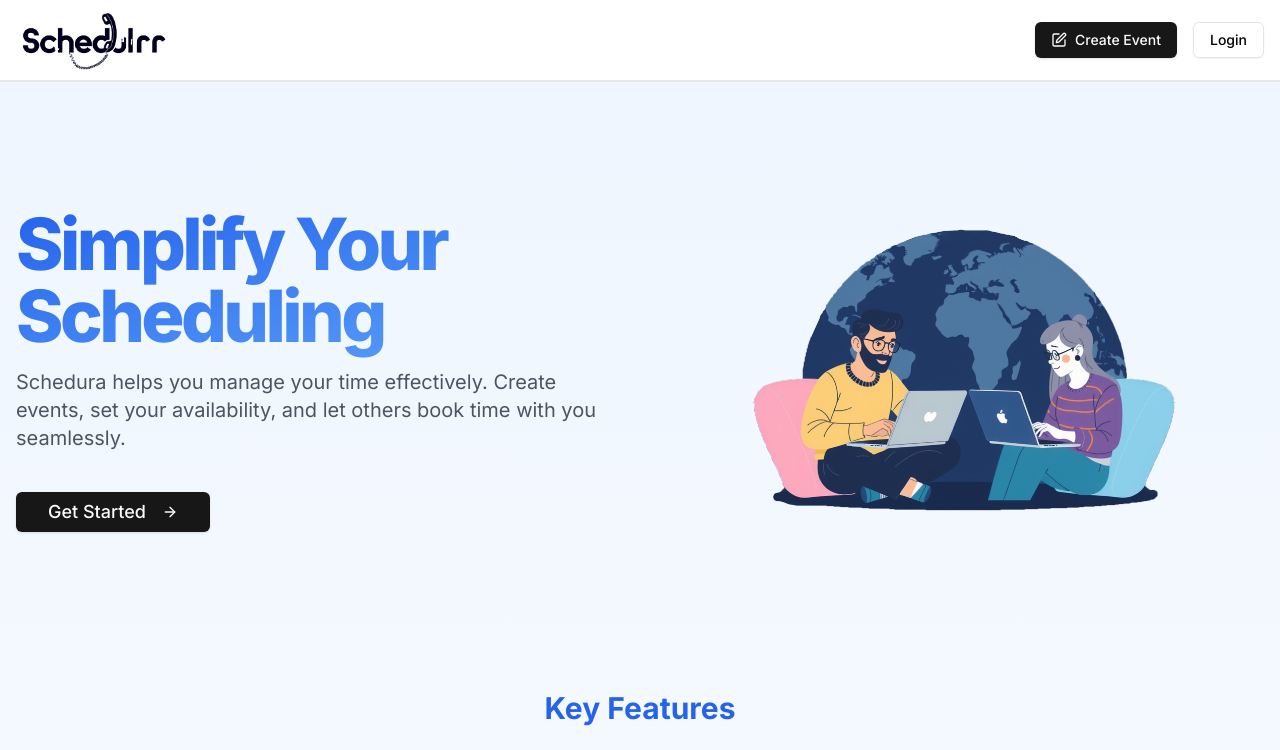
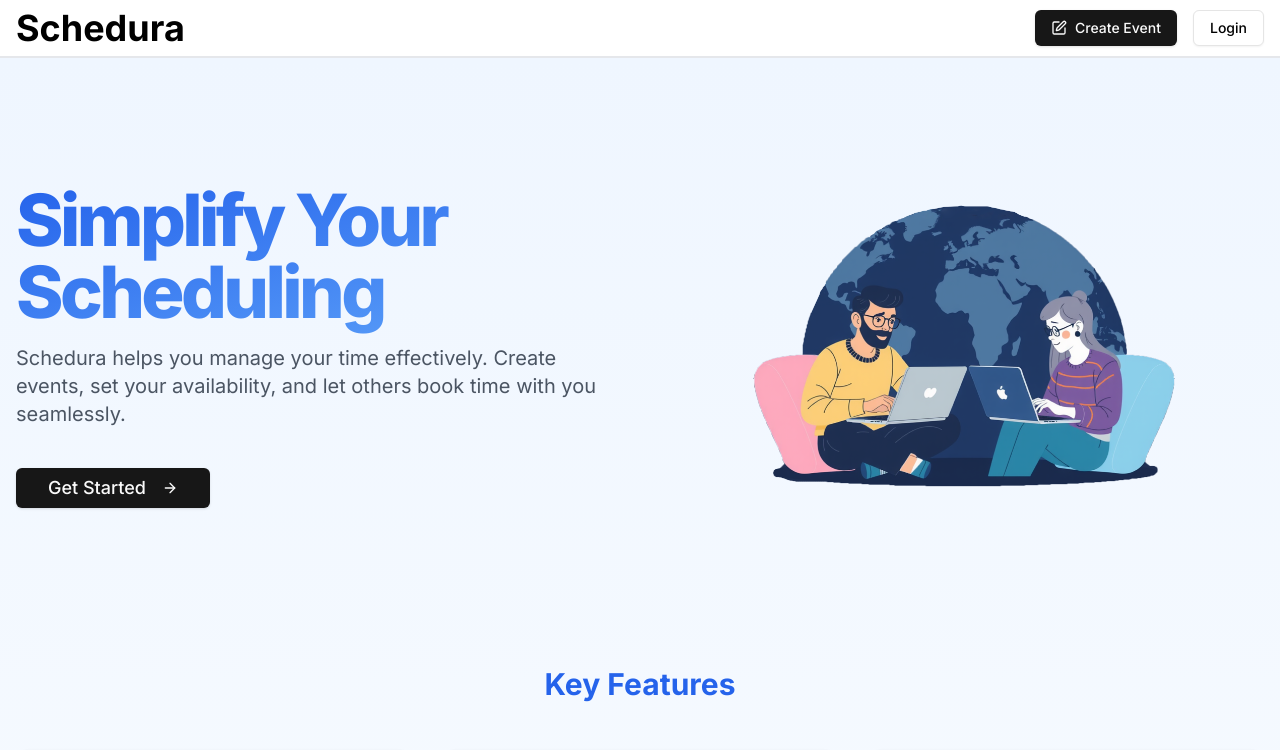
Before and after one commit to aviralsharma07/schedura, a Next.js app: page / in a window 1280 px wide. Shown: the top 750 px of the page. Built offline with nearby package versions, Linux system fonts and the light colour scheme; no server answers.

Commit message:
update header and readme

```diff
--- a/components/header.tsx
+++ b/components/header.tsx
@@ -12,7 +12,8 @@
   return (
     <nav className="mx-auto py-2 px-4 flex justify-between items-center shadow-md border-b-2 bg-white">
       <Link href="/" className="flex items-center">
-        <Image src="/logo.png" alt="Logo" width={150} height={60} className="h-16 w-auto" />
+        {/* <Image src="/logo.png" alt="Logo" width={150} height={60} className="h-16 w-auto" /> */}
+        <span className="text-4xl font-bold text-black">Schedura</span>
       </Link>
 
       <div className="flex items-center gap-4">
```
Also changed, not shown: 1 other file (tests, documents, lock files or other folders).
